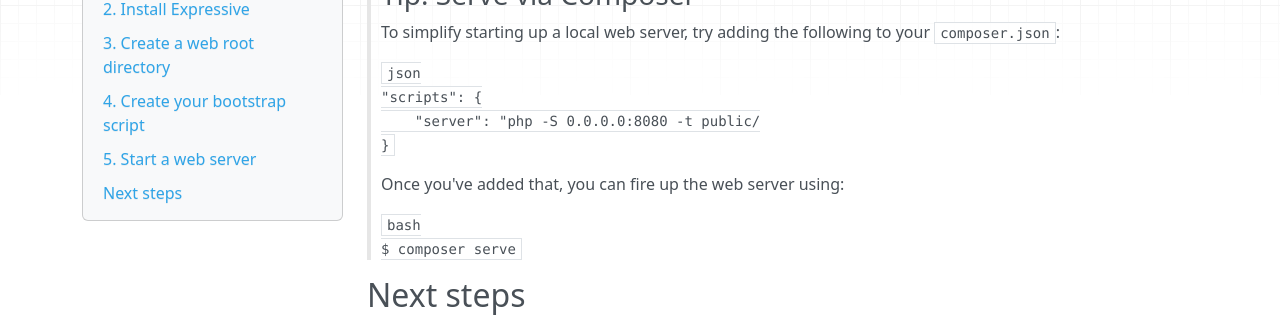
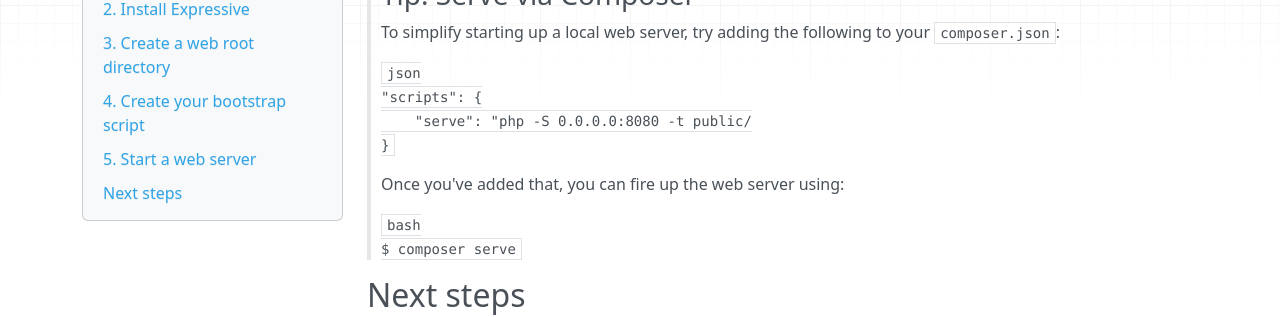
Before and after one commit to zendframework/zend-expressive, an MkDocs documentation site: the page built from doc/book/quick-start.md, in a window 1280 px wide and 900 px high, scrolled down 1662 px. Shown: the part 211-528 px from the top of the window. Built offline with MkDocs 1.6.1, drawn with Linux system fonts in a browser that asks for light colours; nearby versions of some CDN libraries; old or Windows-style settings are respelled for this version of MkDocs.

Commit message:
It is serve , not server . Fix the typo.

````diff
--- a/doc/book/quick-start.md
+++ b/doc/book/quick-start.md
@@ -98,7 +98,7 @@ http://localhost:8080/ to see if your application responds correctly!
 >
 > ```json
 > "scripts": {
->     "server": "php -S 0.0.0.0:8080 -t public/
+>     "serve": "php -S 0.0.0.0:8080 -t public/
 > }
 > ```
 >
````
